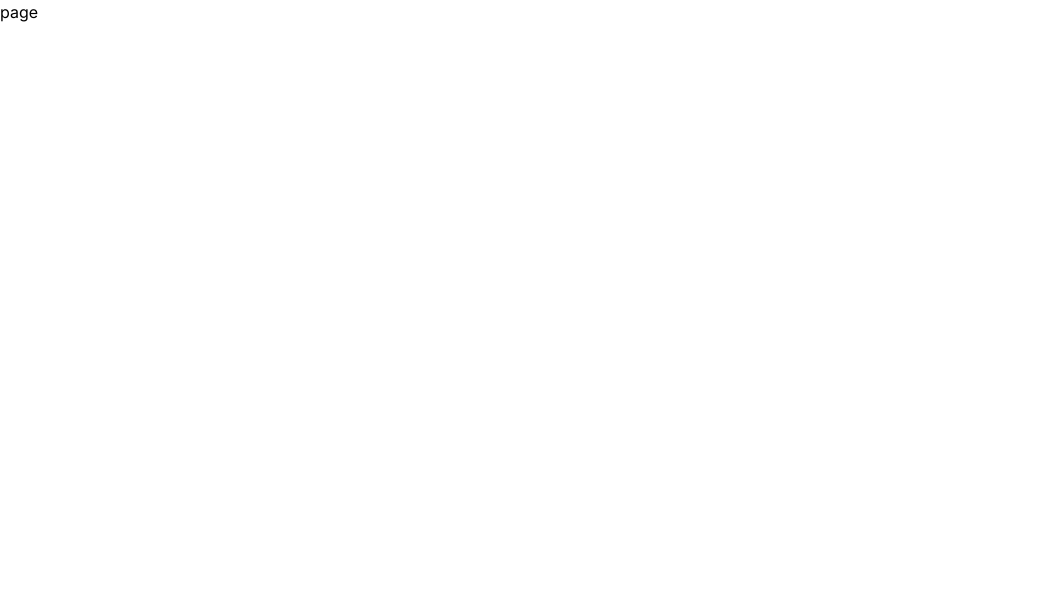
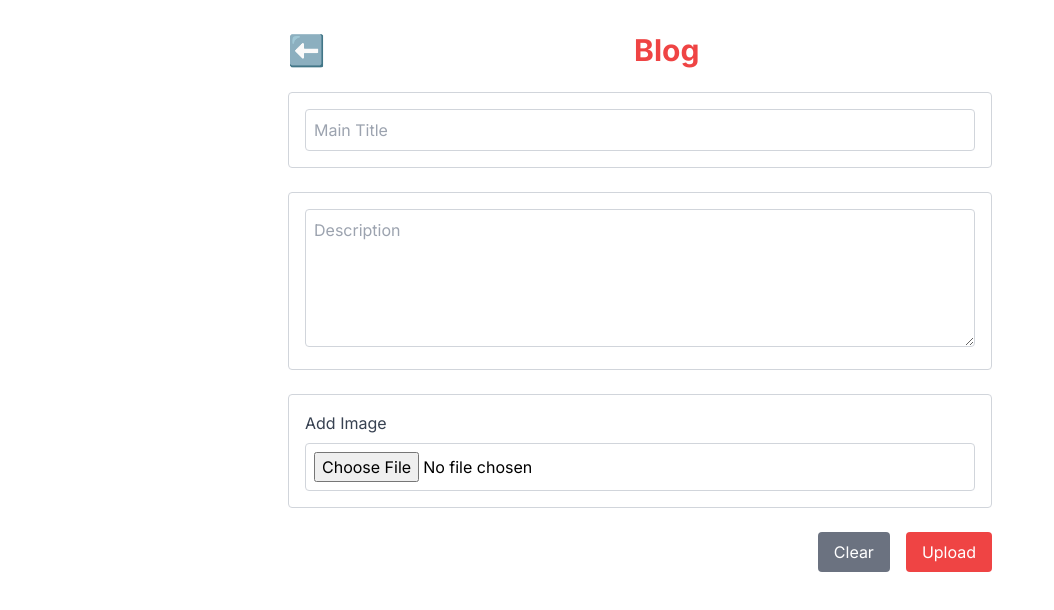
Before and after one commit to Kaveenxz/eudaumonia, a Next.js app: page /add-blog in a window 1280 px wide. Shown: the top 610 px of the page, without its empty margins (0-1054 px from the left). Built offline with nearby package versions, Linux system fonts and the light colour scheme.

Commit message:
create add blog page

```diff
--- /dev/null
+++ b/src/app/(admin)/add-blog/page.tsx
@@ -0,0 +1,97 @@
+'use client';
+import { useState } from 'react';
+import { useRouter } from 'next/navigation';
+
+export default function BlogForm() {
+  const [mainTitle, setMainTitle] = useState('');
+  const [description, setDescription] = useState('');
+  const [image, setImage] = useState<File | null>(null);
+  const router = useRouter();
+
+  const handleImageChange = (e: React.ChangeEvent<HTMLInputElement>) => {
+    const file = e.target.files?.[0];
+    if (file) {
+      setImage(file);
+    }
+  };
+
+  const handleClear = () => {
+    setMainTitle('');
+    setDescription('');
+    setImage(null);
+  };
+
+  const handleSubmit = (e: React.FormEvent) => {
+    e.preventDefault();
+    console.log({ mainTitle, description, image });
+    // Implement the upload logic here
+  };
+
+  return (
+    <div className="max-w-3xl mx-auto p-8">
+      {/* Back Button and Title */}
+      <div className="flex items-center mb-6">
+        <button onClick={() => router.back()} className="text-3xl mr-4">
+          ⬅️
+        </button>
+        <h1 className="text-3xl font-bold text-red-500 text-center flex-grow">Blog</h1>
+      </div>
+
+      <form onSubmit={handleSubmit} className="space-y-6">
+        {/* Main Title */}
+        <div className="border border-gray-300 p-4 rounded">
+          <input
+            type="text"
+            value={mainTitle}
+            onChange={(e) => setMainTitle(e.target.value)}
+            placeholder="Main Title"
+            className="w-full p-2 border border-gray-300 rounded"
+          />
+        </div>
+
+        {/* Description */}
+        <div className="border border-gray-300 p-4 rounded">
+          <textarea
+            value={description}
+            onChange={(e) => setDescription(e.target.value)}
+            placeholder="Description"
+            className="w-full p-2 border border-gray-300 rounded"
+            rows={5}
+          />
+        </div>
+
+        {/* Add Image */}
+        <div className="border border-gray-300 p-4 rounded">
+          <label htmlFor="image" className="block text-gray-700">
+            Add Image
+          </label>
+          <input
+            type="file"
+            id="image"
+            accept="image/*"
+            onChange={handleImageChange}
+            className="w-full p-2 border border-gray-300 mt-2 rounded"
+          />
+          {image && <p className="mt-2 text-green-600">{image.name} selected</p>}
+        </div>
+
+        {/* Clear and Upload Buttons */}
+        <div className="flex justify-end space-x-4">
+          <button
+            type="button"
+            onClick={handleClear}
+            className="bg-gray-500 text-white py-2 px-4 rounded hover:bg-gray-600"
+          >
+            Clear
+          </button>
+          <button
+            type="submit"
+            className="bg-red-500 text-white py-2 px-4 rounded hover:bg-red-600"
+          >
+            Upload
+          </button>
+        </div>
+      </form>
+    </div>
+  );
+}
```
Also changed, not shown: src/app/(admin)/add-member/page.tsx (added).
